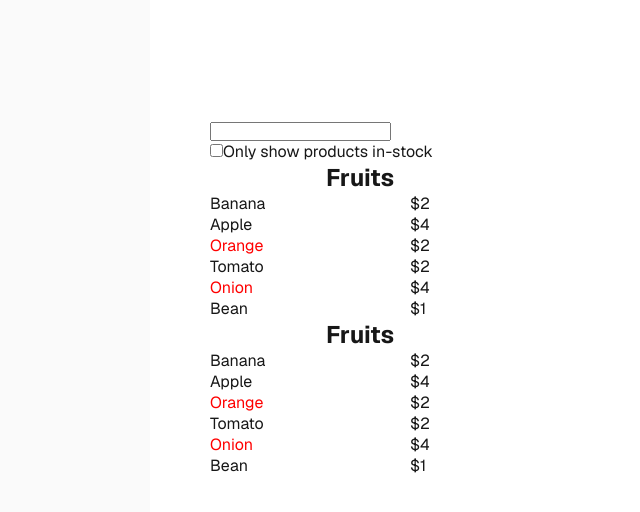
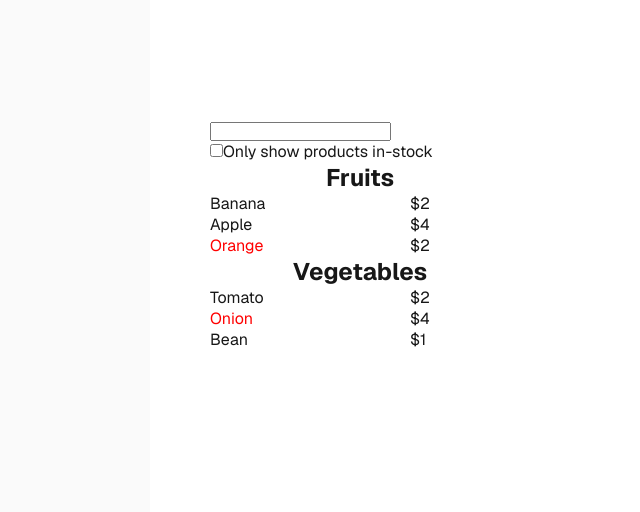
Before and after one commit to Elirus43/frontendWreact, a Next.js app: page / in a window 1280 px wide. Shown: the top 512 px of the page, without its empty margins (90-730 px from the left). Built offline with nearby package versions, Linux system fonts and the light colour scheme.

Commit message:
static version completed, now let's move on interaction

```diff
--- a/src/app/components/ProductsDemo/FilterableProductDemo.jsx
+++ b/src/app/components/ProductsDemo/FilterableProductDemo.jsx
@@ -52,13 +52,34 @@ function ProductCategoryRow({items})
     </div>)
 }
 
+// Group code logic
+function groupByCategory({items})
+{
+    let group = {};
+    for (const item of items)
+    {
+        if(group[item.category]) {
+            group[item.category].push(item);
+        }
+        else {
+            group[item.category] = [item];
+        }
+    }
+    return group;
+}
 
 function ProductTable({items})
 {
+    const group = groupByCategory({items});
+    console.log("Group", group);
+    const categories = Object.keys(group);
+    console.log("Categories", categories);
+
     // Parent -> Child data passing
     return (<div>
-        <ProductCategoryRow items={items} />
-        <ProductCategoryRow items={items} />
+        {
+            categories.map((category, index) => <ProductCategoryRow key={index} items={group[category]}/>)
+        }
     </div>)
 }
 
```
